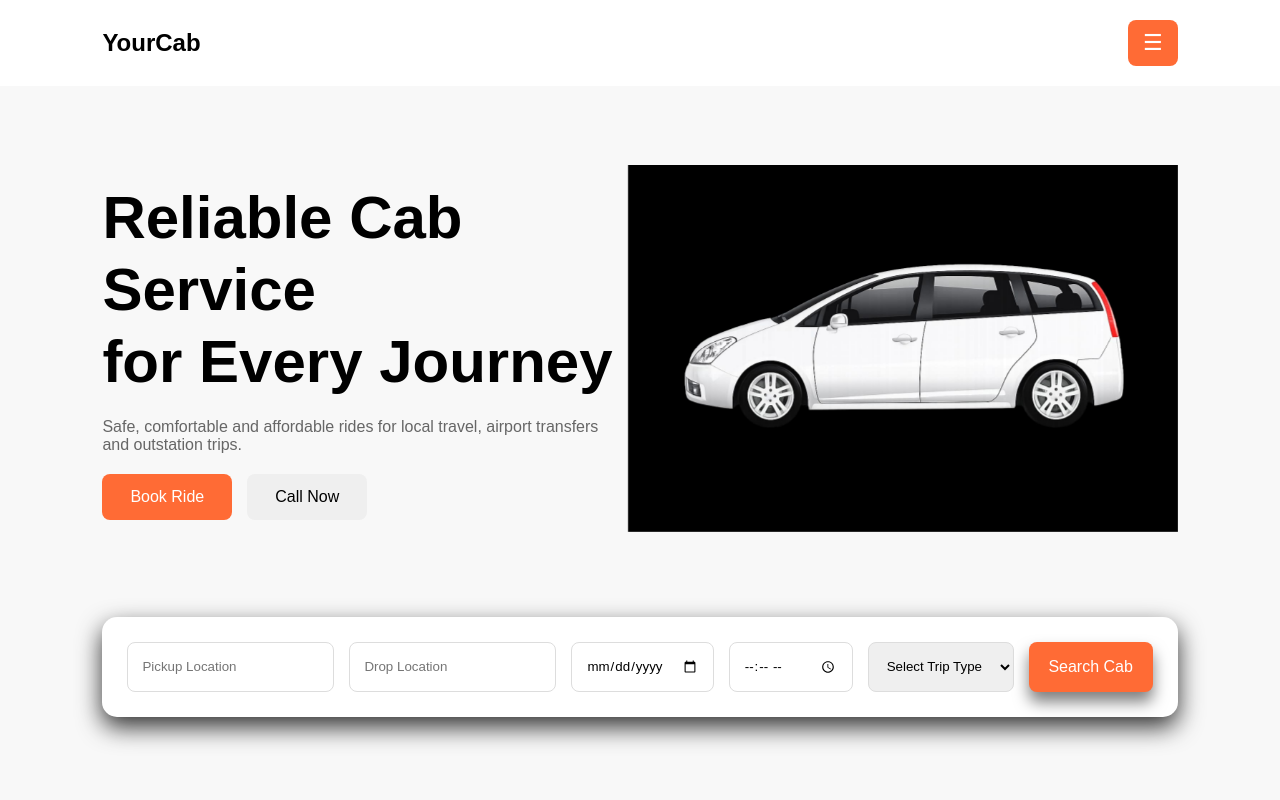
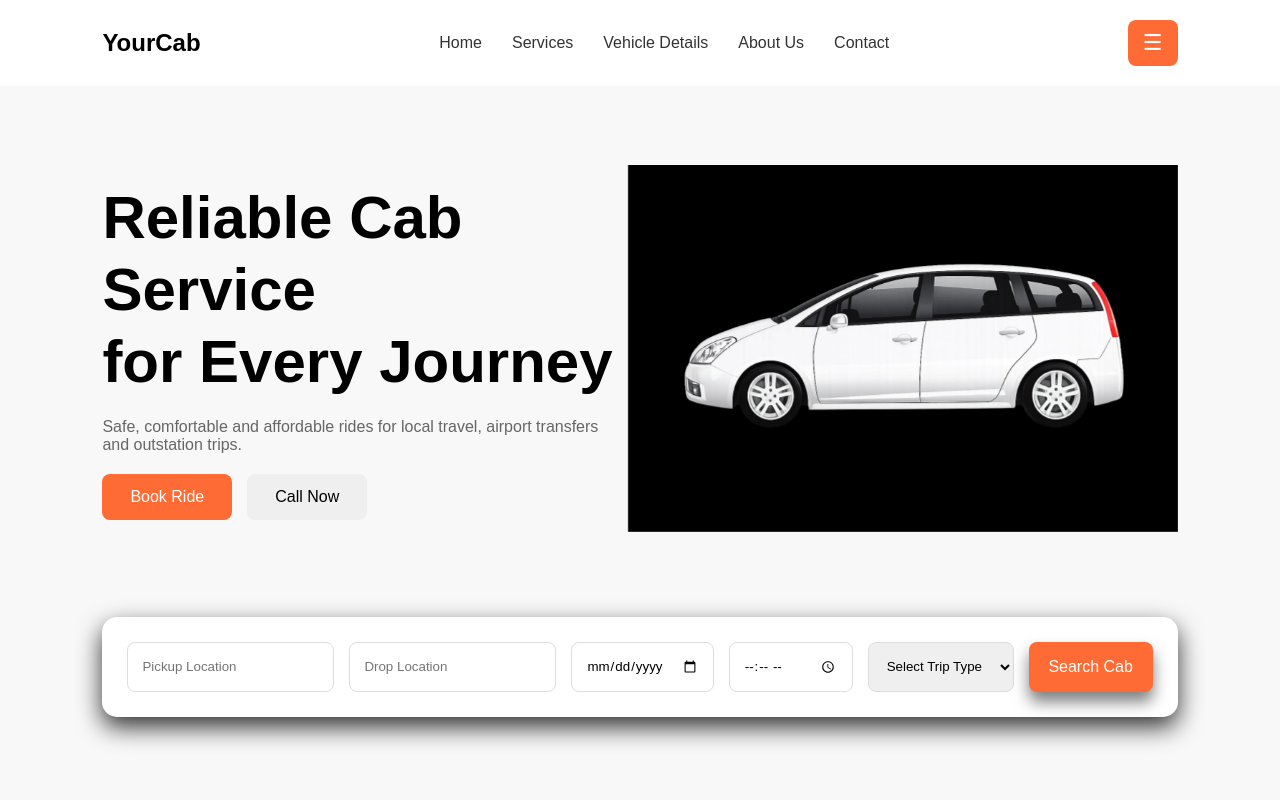
Before and after one commit to anushkathakur614/Cab_Web, a plain HTML site: page frontend/home.html in a window 1280 px wide. Shown: the top 800 px of the page. Drawn offline with nearby package versions, Linux system fonts and the light colour scheme.

Commit message:
now final change with navbar

```diff
--- a/frontend/CSS_files/responsive.css
+++ b/frontend/CSS_files/responsive.css
@@ -45,12 +45,18 @@
     }
 
     .nav-links{
-        display: flex;
+        display: none;
+        flex-direction: column;
         flex-wrap: wrap;
         justify-content: center;
         gap: 15px;
     }
-
+    .nav-links.active{
+        display: flex;
+    }
+    .menu-btn{
+        display: block;
+    }
     .hero{
         flex-direction: column;
         text-align: center;
--- a/frontend/CSS_files/style.css
+++ b/frontend/CSS_files/style.css
@@ -17,7 +17,24 @@ body{
     background-color: white;
 
 }
+.nav-links{
+    display: flex;
+    gap: 30px;
+    list-style: none;
 
+}
+
+.nav-links a{
+    text-decoration: none;
+    color: #333;
+    transition: 0.5s ease-in-out;
+}
+.nav-links a:hover{
+    background: #ff6b35;
+    color: white;
+    padding: 12px 25px;
+    border-radius: 8px;
+}
 
 .menu-container{
     position: relative;
--- a/frontend/home.html
+++ b/frontend/home.html
@@ -1,6 +1,5 @@
 <!DOCTYPE html>
 <html lang="en">
-
 <head>
     <meta charset="UTF-8">
     <meta name="viewport" content="width=device-width, initial-scale=1.0">
@@ -9,7 +8,6 @@
     <link rel="stylesheet" href="CSS_files/responsive.css">
     <link rel="stylesheet" href="https://unpkg.com/leaflet/dist/leaflet.css">
 </head>
-
 <body>
       <!-- Navbar -->
     <header>
@@ -19,6 +17,13 @@
                 <h2>YourCab</h2>
             </div>
 
+            <ul class="nav-links">
+                <li><a href="home.html">Home</a></li>
+                <li><a href="services.html">Services</a></li>
+                <li><a href="vehicle.html">Vehicle Details</a></li>
+                <li><a href="about.html">About Us</a></li>
+                <li><a href="contact.html">Contact</a></li>
+            </ul>
 
             <div class="menu-container">
                <button id="menuBtn" class="menu-btn">
@@ -99,11 +104,9 @@
     <section class="route-result">
         <h2>Trip Details</h2>
         <p><strong>Distance:</strong>
-            <span id="distance">--</span>
-        </p>
+        <span id="distance">--</span></p>
         <p><strong>Estimated Time:</strong>
-            <span id="duration">--</span>
-        </p>
+        <span id="duration">--</span></p>
 
         <!--Google Map-->
          <div id="map"></div>
@@ -112,5 +115,4 @@
     <script src="javaScript_files/script.js"></script>
 
 </body>
-
 </html>
```
Lines whose indentation alone changed are shown as unchanged.
